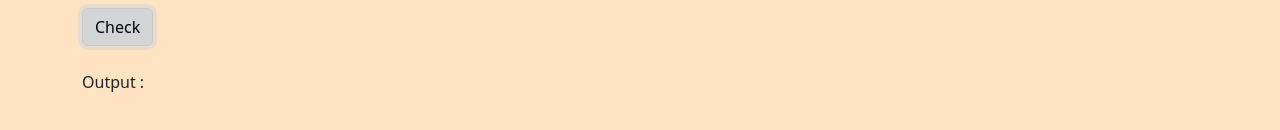
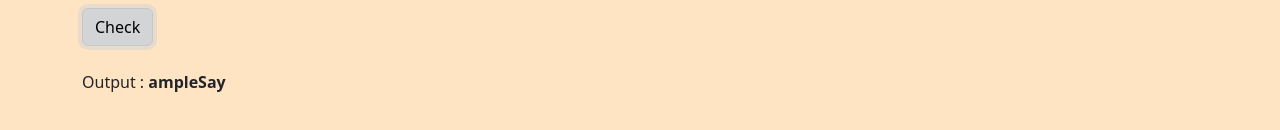
Before and after one commit to Ogunleyefemi/pigLatin, a plain HTML site: page index.html in a window 1280 px wide. Both pictures are taken after typing "Sample" into the empty fields and a click on the button "Check". Shown: the part 124-254 px from the top of the page. Drawn offline with Linux system fonts and the light colour scheme.

```diff
--- a/index.html
+++ b/index.html
@@ -19,7 +19,7 @@
             <button type="submit" class="btn btn-light">Check</button>
             </form>
         </div><br>
-        <p>Output :<span id="result"></span></p>
+        <p>Output : <b><span id="result"></span></b></p>
     </div>
 
 </body>
--- a/js/script.js
+++ b/js/script.js
@@ -15,7 +15,16 @@ function pigLatin(word){
             newWord[index] = word + "way";
         }else if(word[0] === 'q'){
             newWord[index] = word.slice(2) + word.slice(0,2) + "ay";
-        }else {
+        }else{
+            // let consonantIndex = 0;
+            // for(i = 0; i < word.length; i++){
+            //     if(word.slice([i]) !== vowels){
+            //         consonantIndex = i;
+            //         break;
+            //     }
+            // }
+            // newWord[index] = word.slice(consonantIndex) + word.slice(0,consonantIndex) + "ay";
+
              let vowelIndex = 0
        for (i = 0; i < word.length; i++) {
          if (vowels.includes(word[i])) {
@@ -23,7 +32,7 @@ function pigLatin(word){
            break;
          }
          }
-        newSentenceArray[index] = word.slice(vowelIndex) + word.slice(0, vowelIndex) +  "ay";
+         newWord[index] = word.slice(vowelIndex) + word.slice(0, vowelIndex) +  "ay";
       }
   })
   return newWord.join(" ");
@@ -36,7 +45,7 @@ $(document).ready(function(){
     $("#form").submit(function(event){
       event.preventDefault();
       let text = $("#input").val();
-      let piglatin = pigLatin(word);
-      $("#result").html(pigLatin(word));
-    });
-});
+      const output = pigLatin(text);
+      $("#result").html(output);
+    })
+})
```
Also changed, not shown: 1 other file. Lines whose indentation alone changed are shown as unchanged.
